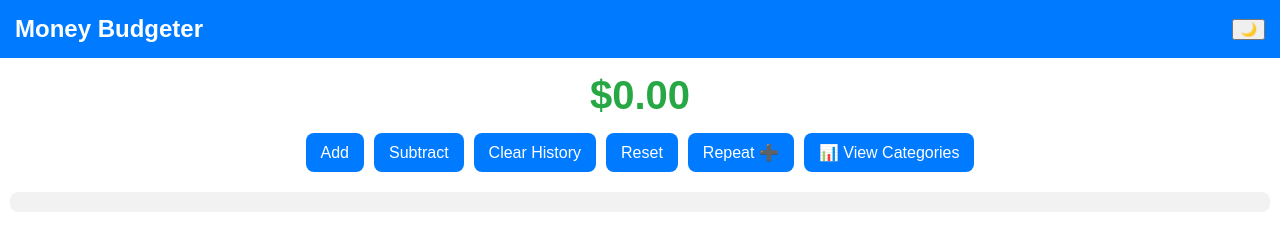
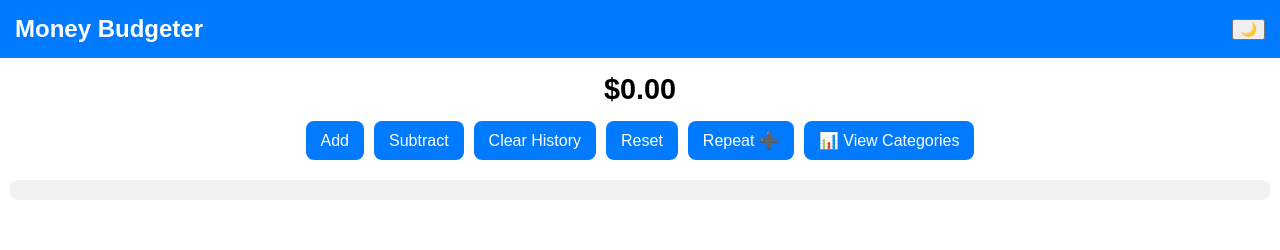
Before and after one commit to omaromaroma1/ideal-waffle, a plain HTML site: page index.html in a window 1280 px wide. Drawn offline with Linux system fonts and the light colour scheme.

Commit message:
index.html

```diff
--- a/index.html
+++ b/index.html
@@ -30,13 +30,9 @@
     font-size: 1.5rem;
   }
   #budget {
-    font-size: 2.5rem;
-    font-weight: bold;
+    font-size: 1.8rem; /* slightly bigger */
+    font-weight: bold; /* bold */
     margin: 15px 0;
-    color: #28a745;
-  }
-  body.dark-mode #budget {
-    color: #5cd65c;
   }
   .buttons {
     display: flex;
```
